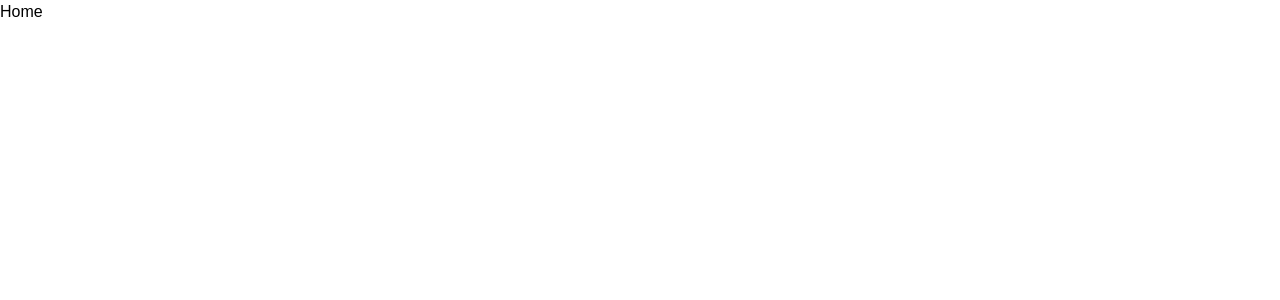
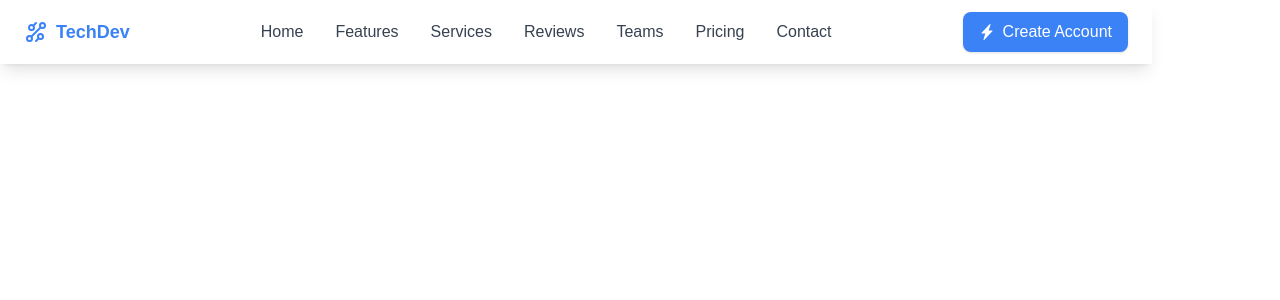
Before and after one commit to moonspark78/TechDev_NextJS, a Next.js app: page / in a window 1280 px wide. Shown: the top 300 px of the page. Built offline with nearby package versions, Linux system fonts and the light colour scheme; a web font is replaced by a local one.

Commit message:
First version of the Navbar

```diff
--- a/app/components/Home/Navbar/Navbar.tsx
+++ b/app/components/Home/Navbar/Navbar.tsx
@@ -1,9 +1,91 @@
-import React from 'react'
+"use client";
 
-const Navbar = () => {
+import React, { useState } from "react";
+import { GrTechnology } from "react-icons/gr";
+import { BsLightningChargeFill } from "react-icons/bs";
+import { CgMenu } from "react-icons/cg";
+import { IoClose } from "react-icons/io5";
+
+const Navbar: React.FC = () => {
+  const [isMenuOpen, setIsMenuOpen] = useState(false);
+
   return (
-    <div>Navbar</div>
-  )
-}
+    <div className="fixed top-0 left-0 w-[90%] bg-white shadow-lg px-6 py-3 flex items-center justify-between z-50">
+      {/* Logo */}
+      <div className="flex items-center space-x-2">
+        <GrTechnology size={24} className="text-blue-500" />
+        <span className="font-bold text-blue-500 text-lg">TechDev</span>
+      </div>
 
-export default Navbar
+      {/* Middle Links */}
+      <div className="hidden md:flex space-x-8">
+        {["Home", "Features", "Services", "Reviews", "Teams", "Pricing", "Contact"].map((link) => (
+          <a
+            key={link}
+            href={`#${link.toLowerCase()}`}
+            className="text-gray-700 hover:text-blue-500 transition font-medium"
+          >
+            {link}
+          </a>
+        ))}
+      </div>
+
+      {/* Button */}
+      <div className="hidden md:flex items-center">
+        <button className="flex items-center bg-blue-500 text-white px-4 py-2 rounded-lg shadow hover:bg-blue-600 transition">
+          <BsLightningChargeFill className="mr-2" />
+          Create Account
+        </button>
+      </div>
+
+      {/* Mobile Menu Icon */}
+      <div className="md:hidden">
+        <CgMenu
+          size={28}
+          className="text-gray-700 cursor-pointer"
+          onClick={() => setIsMenuOpen(true)}
+        />
+      </div>
+
+      {/* Mobile Menu */}
+      {isMenuOpen && (
+        <div className="fixed inset-0 bg-white z-50 flex flex-col items-start px-6 py-4">
+          {/* Close Icon */}
+          <div className="flex items-center justify-between w-full mb-8">
+            {/* Logo */}
+            <div className="flex items-center space-x-2">
+              <GrTechnology size={24} className="text-blue-500" />
+              <span className="font-bold text-blue-500 text-lg">TechDev</span>
+            </div>
+            <IoClose
+              size={28}
+              className="text-gray-700 cursor-pointer"
+              onClick={() => setIsMenuOpen(false)}
+            />
+          </div>
+
+          {/* Links */}
+          <div className="flex flex-col space-y-4 w-full">
+            {["Home", "Features", "Services", "Reviews", "Teams", "Pricing", "Contact"].map((link) => (
+              <a
+                key={link}
+                href={`#${link.toLowerCase()}`}
+                className="text-gray-700 hover:text-blue-500 transition font-medium border-b border-gray-300 pb-2 w-full"
+              >
+                {link}
+              </a>
+            ))}
+          </div>
+
+          {/* Button */}
+          <button className="mt-8 flex items-center bg-blue-500 text-white px-4 py-2 rounded-lg shadow hover:bg-blue-600 transition self-start">
+            <BsLightningChargeFill className="mr-2" />
+            Create Account
+          </button>
+        </div>
+      )}
+    </div>
+  );
+};
+
+export default Navbar;
--- a/app/layout.tsx
+++ b/app/layout.tsx
@@ -1,6 +1,7 @@
 import type { Metadata } from "next";
 import { Rethink_Sans } from "next/font/google";
 import "./globals.css";
+import Navbar from "./components/Home/Navbar/Navbar";
 
 const font = Rethink_Sans({
   weight: ["400", "500", "600", "700", "800"],
@@ -23,7 +24,8 @@
     <html lang="en">
       <body
         className={`${font.className} antialiased`}>
-        {children}
+          <Navbar/>
+            {children}
       </body>
     </html>
   );
```
